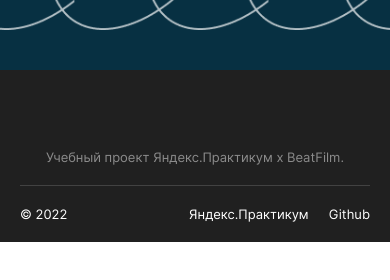
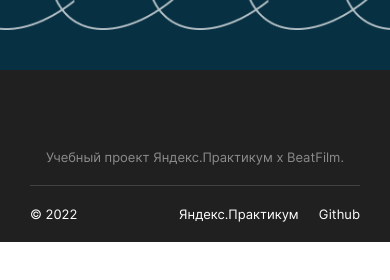
Before and after one commit to Alexeyitm/movies-explorer-frontend, a React (Create React App) app: page / in a window 390 px wide. Shown: the part 560-840 px from the top of the page. Built offline with nearby package versions, Linux system fonts and the light colour scheme.

Commit message:
fix: fixed markup footer

```diff
--- a/src/components/App/Footer/Footer.css
+++ b/src/components/App/Footer/Footer.css
@@ -1,16 +1,21 @@
 .footer {
   background: #202020;
+}
+
+.footer__container {
+  max-width: 1440px;
+  margin: 0 auto;
   padding: 79px 70px 20px;
 }
 
 @media screen and (max-width: 768px) {
-  .footer {
-    padding: 79px 20px 20px;
+  .footer__container {
+    padding: 79px 30px 20px;
   }
 }
 
 @media screen and (max-width: 340px) {
-  .footer {
+  .footer__container {
     padding: 79px 10px 10px;
   }
 }
--- a/src/components/App/Footer/Footer.jsx
+++ b/src/components/App/Footer/Footer.jsx
@@ -4,10 +4,12 @@ import FooterInfo from './FooterInfo/FooterInfo';
 function Footer() {
   return (
     <footer className="footer">
-      <p className="footer__title">
-        Учебный проект Яндекс.Практикум х BeatFilm.
-      </p>
-      <FooterInfo/>
+      <div className="footer__container">
+        <p className="footer__title">
+          Учебный проект Яндекс.Практикум х BeatFilm.
+        </p>
+        <FooterInfo/>
+      </div>
     </footer>
   );
 }
```
